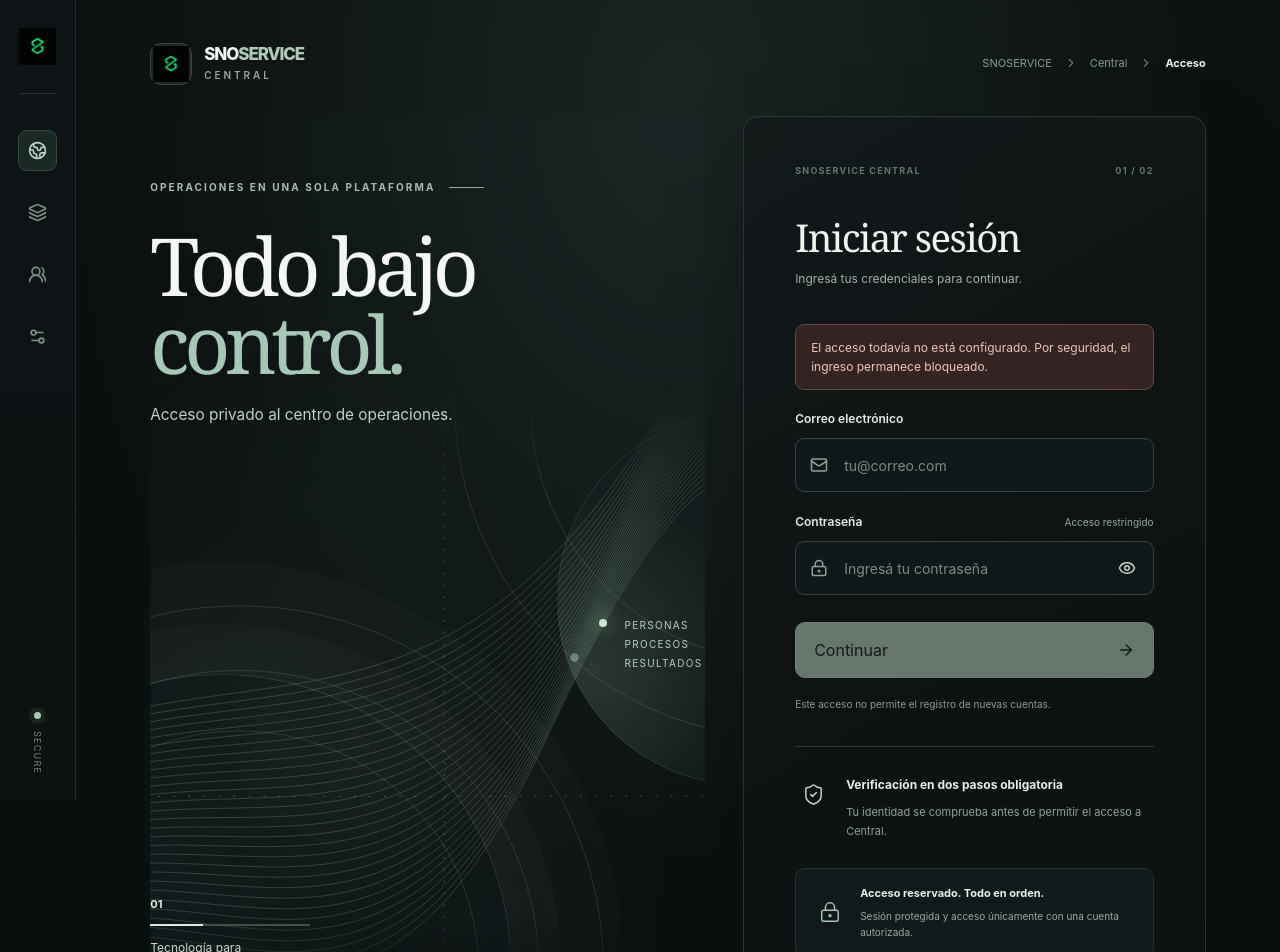
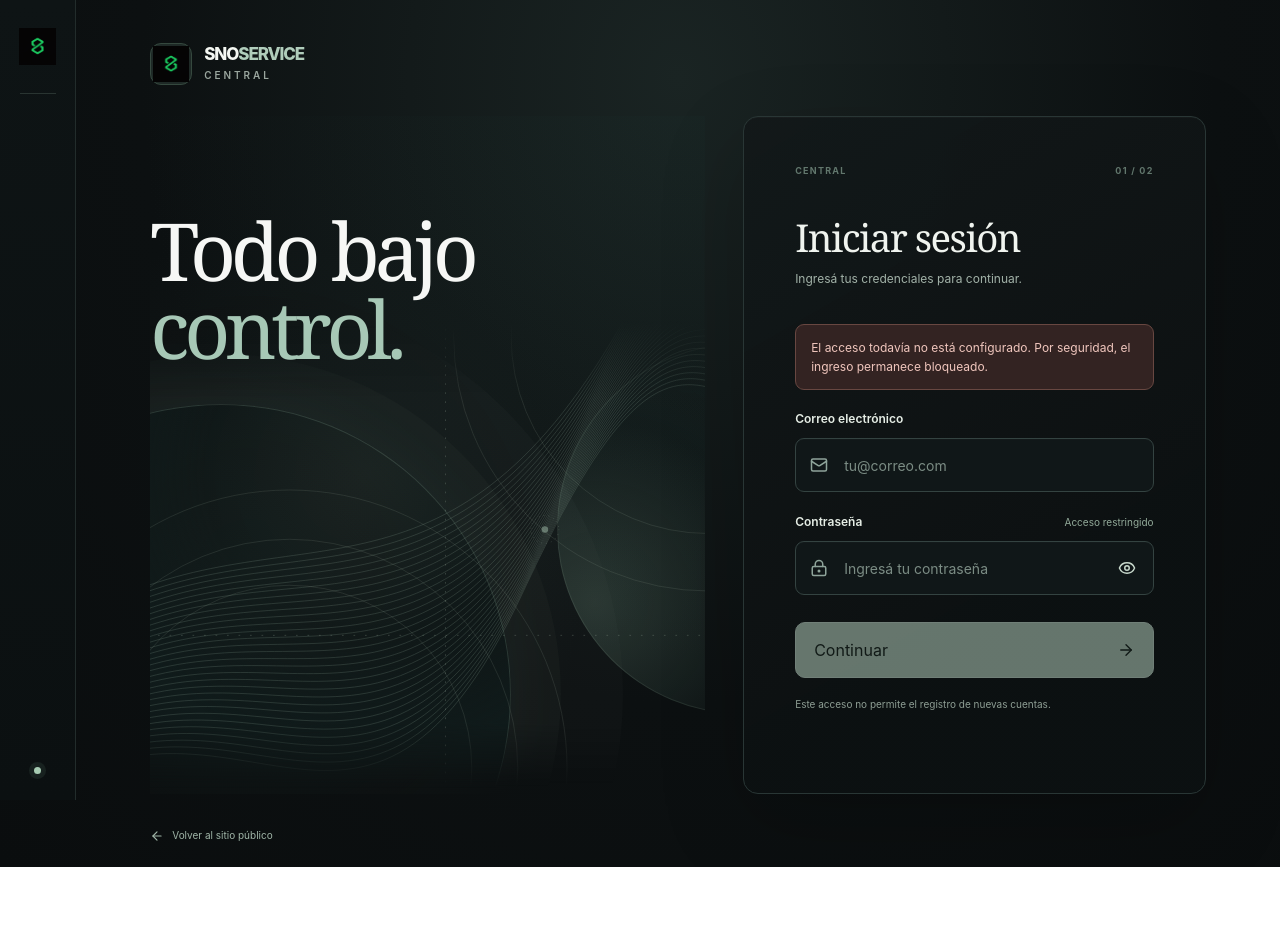
Before and after one commit to CamiloSoca/snoservice-web, a Next.js app: page /admin/login in a window 1280 px wide. Shown: the top 952 px of the page. After the commit the page ends 867 px from the top, so only its background shows below. Built offline with nearby package versions, Linux system fonts and the light colour scheme.

Commit message:
design(auth): strip redundant text and decorative nonfunctional navigation

```diff
--- a/app/admin/access-shell.tsx
+++ b/app/admin/access-shell.tsx
@@ -1,9 +1,6 @@
 import Image from 'next/image'
 import Link from 'next/link'
-import {
-  ArrowLeft, ChevronRight, Fingerprint, Globe2, Layers3,
-  LockKeyhole, Settings2, ShieldCheck, UsersRound,
-} from 'lucide-react'
+import { ArrowLeft } from 'lucide-react'
 import type { ReactNode } from 'react'
 
 /** Public-facing auth shell: same brand as Central, without exposing admin navigation. */
@@ -15,13 +12,8 @@ export function AccessShell({ phase, children }: { phase: 'login' | 'mfa'; child
         <Image src="/logo.png" alt="" width={37} height={37} priority />
       </Link>
       <span className="sno-access-rail-rule" />
-      <div className="sno-access-rail-art" aria-hidden="true">
-        <span className="is-active"><Globe2 size={19} /></span>
-        <span><Layers3 size={19} /></span>
-        <span><UsersRound size={19} /></span>
-        <span><Settings2 size={19} /></span>
-      </div>
-      <div className="sno-access-rail-foot" aria-hidden="true"><span className="sno-access-live-dot" /><small>SECURE</small></div>
+
+      <div className="sno-access-rail-foot" aria-hidden="true"><span className="sno-access-live-dot" /></div>
     </aside>
     <div className="sno-access-stage">
       <header className="sno-access-topbar">
@@ -31,20 +23,14 @@ export function AccessShell({ phase, children }: { phase: 'login' | 'mfa'; child
           </span>
           <span><strong>SNO<span>SERVICE</span></strong><small>C E N T R A L</small></span>
         </Link>
-        <nav className="sno-access-crumbs" aria-label="Ruta actual">
-          <span>SNOSERVICE</span><ChevronRight size={14} aria-hidden="true" />
-          <span>Central</span><ChevronRight size={14} aria-hidden="true"/>
-          <strong>{isMfa ? 'Verificación' : 'Acceso'}</strong>
-        </nav>
+
       </header>
       <div className="sno-access-composition">
         <section className="sno-access-editorial" aria-label="SNOSERVICE Central">
           <div className="sno-access-editorial-copy">
-            <p className="sno-access-eyebrow">OPERACIONES EN UNA SOLA PLATAFORMA <span aria-hidden="true"/></p>
+
             <h2>{isMfa ? <>Protegido en<br/><em>cada paso.</em></> : <>Todo bajo<br/><em>control.</em></>}</h2>
-            <p className="sno-access-editorial-lead">
-              {isMfa ? 'Una comprobación más para proteger tu espacio.' : 'Acceso privado al centro de operaciones.'}
-            </p>
+
           </div>
           <div className="sno-access-art" aria-hidden="true">
             <div className="sno-access-art-sphere sphere-a"/>
@@ -70,34 +56,19 @@ export function AccessShell({ phase, children }: { phase: 'login' | 'mfa'; child
                 <circle cx="541" cy="255" r="17" strokeDasharray="1 5"/>
               </g>
             </svg>
-            <div className="sno-access-art-label"><span className="sno-access-art-pin" /> PERSONAS<br/>PROCESOS<br/>RESULTADOS</div>
+
           </div>
-          <div className="sno-access-editorial-footer">
-            <div className="sno-access-progress"><span>01</span><i/></div>
-            <p>Tecnología para<br/>operaciones más humanas.</p>
-          </div>
+
         </section>
         <section className="sno-access-card" aria-label={isMfa ? 'Verificación de identidad' : 'Inicio de sesión'}>
-          <div className="sno-access-card-top"><span>SNOSERVICE CENTRAL</span><span>{isMfa ? '02 / 02' : '01 / 02'}</span></div>
+          <div className="sno-access-card-top"><span>CENTRAL</span><span>{isMfa ? '02 / 02' : '01 / 02'}</span></div>
           {children}
-          <div className="sno-access-security">
-            <span className="sno-access-security-icon"><ShieldCheck size={23} strokeWidth={1.5}/></span>
-            <div><strong>Verificación en dos pasos obligatoria</strong>
-              <p>Tu identidad se comprueba antes de permitir el acceso a Central.</p>
-            </div>
-          </div>
-          <div className="sno-access-card-bottom">
-            <span className="sno-access-bottom-icon">{isMfa ? <Fingerprint size={22} strokeWidth={1.55}/> : <LockKeyhole size={22} strokeWidth={1.55}/>}</span>
-            <div>
-              <strong>{isMfa ? 'Tu seguridad, antes que nada.' : 'Acceso reservado. Todo en orden.'}</strong>
-              <p>{isMfa ? 'Completá el segundo factor para continuar.' : 'Sesión protegida y acceso únicamente con una cuenta autorizada.'}</p>
-            </div>
-          </div>
+
         </section>
       </div>
       <footer className="sno-access-footer">
         <Link href="/"><ArrowLeft size={14}/> Volver al sitio público</Link>
-        <span>SNOSERVICE · CENTRAL · ACCESO PRIVADO</span>
+
       </footer>
     </div>
   </main>
```
